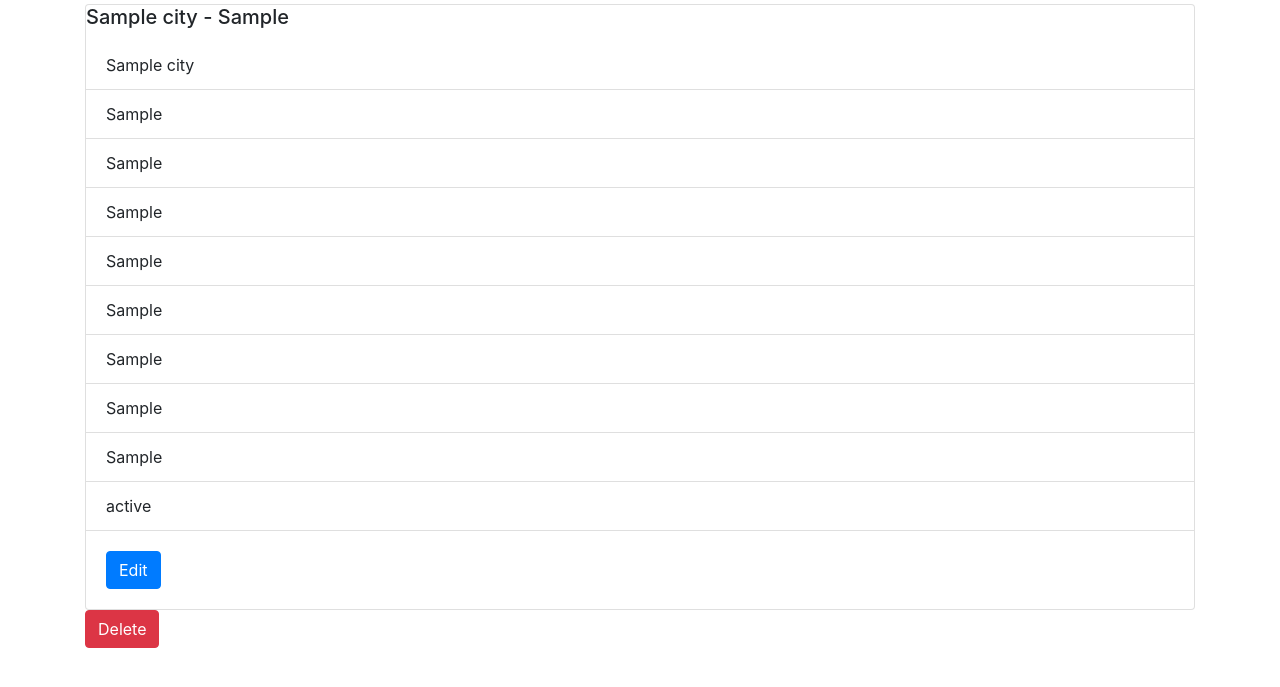
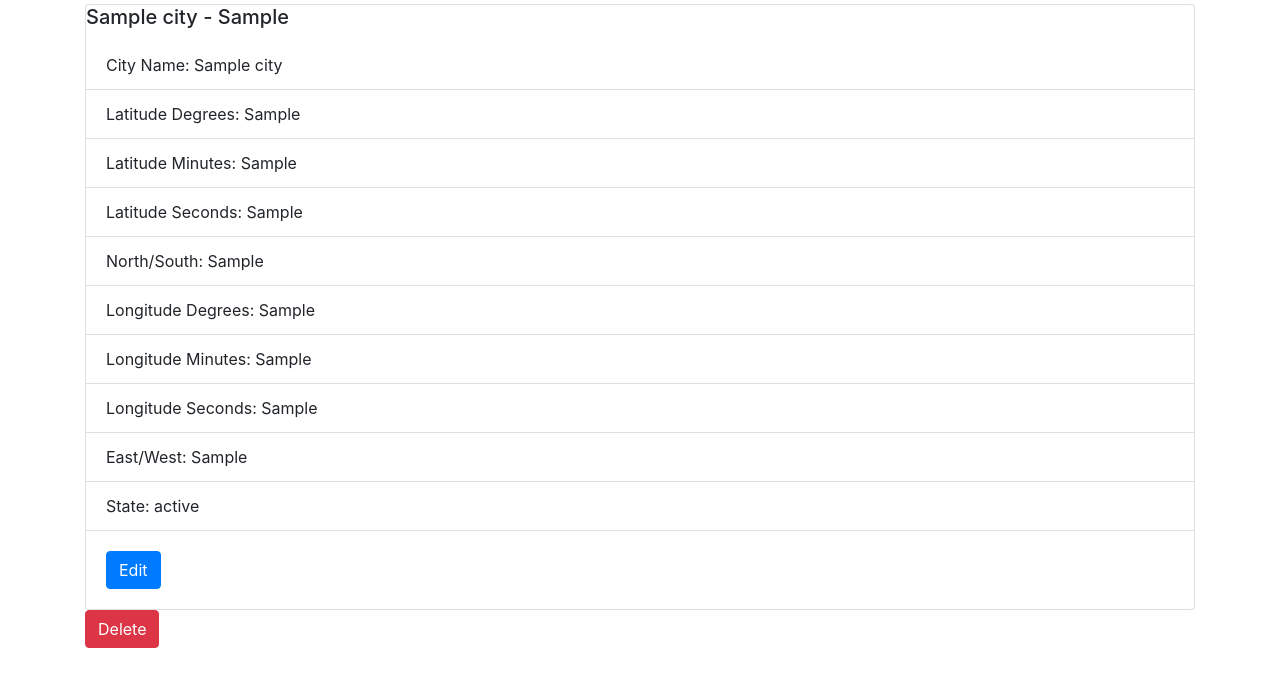
Before and after one commit to jdc56/PythonDockerFlaskPycharmP3, a Flask app: template app/templates/view.html in a window 1280 px wide. Shown: the part 56-743 px from the top of the page. Run offline with Flask 2, Linux system fonts and the light colour scheme; the template is opened without the code that fills it: most values are stand-ins (such as "Sample title", 1, 10 or a date in 2020); some libraries are stand-ins or nearby versions.

Commit message:
Feature: Reworked SQL, HTMLs, and app.py to fit new data

```diff
--- a/app/app.py
+++ b/app/app.py
@@ -67,7 +67,8 @@ def form_insert_post():
                  request.form.get('NS'), request.form.get('LonD'),
                  request.form.get('LonM'), request.form.get('LonS'), request.form.get('EW'),
                  request.form.get('City'), request.form.get('State'), city_id)
-    sql_insert_query = """INSERT INTO tblCitiesImport (LatD,LatM,LatS,NS,LonD,LonM,LonS,EW,City,State) VALUES (%s, %s,%s, %s,%s, %s,%s, %s,%s, %s) """
+    sql_insert_query = """INSERT INTO tblCitiesImport (LatD,LatM,LatS,NS,LonD,LonM,LonS,EW,City,State)
+    VALUES (%s, %s,%s, %s,%s, %s,%s, %s,%s, %s) """
     cursor.execute(sql_insert_query, inputData)
     mysql.get_db().commit()
     return redirect("/", code=302)
--- a/app/templates/index.html
+++ b/app/templates/index.html
@@ -23,9 +23,9 @@
         <td>{{ city.LatM }}</td>
         <td>{{ city.LatS }}</td>
         <td>{{ city.NS }}</td>
-        <td>{{ city.LongD }}</td>
-        <td>{{ city.LongM }}</td>
-        <td>{{ city.LongS }}</td>
+        <td>{{ city.LonD }}</td>
+        <td>{{ city.LonM }}</td>
+        <td>{{ city.LonS }}</td>
         <td>{{ city.EW }}</td>
         <td>{{ city.State }}</td>
     </tr>
--- a/app/templates/view.html
+++ b/app/templates/view.html
@@ -5,16 +5,16 @@
     <h5 class="card-title">{{ city.fldName }} - {{ city.fldAbbreviation }}</h5>
 
     <ul class="list-group list-group-flush">
-        <li class="list-group-item">{{ city.City }}</li>
-        <li class="list-group-item">{{ city.LatD }}</li>
-        <li class="list-group-item">{{ city.LatM }}</li>
-        <li class="list-group-item">{{ city.LatS }}</li>
-        <li class="list-group-item">{{ city.NS }}</li>
-        <li class="list-group-item">{{ city.LongD }}</li>
-        <li class="list-group-item">{{ city.LongM }}</li>
-        <li class="list-group-item">{{ city.LongS }}</li>
-        <li class="list-group-item">{{ city.EW }}</li>
-        <li class="list-group-item">{{ city.State }}</li>
+        <li class="list-group-item">City Name: {{ city.City }}</li>
+        <li class="list-group-item"> Latitude Degrees: {{ city.LatD }}</li>
+        <li class="list-group-item">Latitude Minutes: {{ city.LatM }}</li>
+        <li class="list-group-item">Latitude Seconds: {{ city.LatS }}</li>
+        <li class="list-group-item">North/South: {{ city.NS }}</li>
+        <li class="list-group-item">Longitude Degrees: {{ city.LonD }}</li>
+        <li class="list-group-item">Longitude Minutes: {{ city.LonM }}</li>
+        <li class="list-group-item">Longitude Seconds: {{ city.LonS }}</li>
+        <li class="list-group-item">East/West: {{ city.EW }}</li>
+        <li class="list-group-item">State: {{ city.State }}</li>
     </ul>
     <div class="card-body">
         <a href="/edit/{{city.id}}" class="card-link btn btn-primary">Edit</a>
```
Also changed, not shown: app/templates/new.html (+10 -10 lines).
